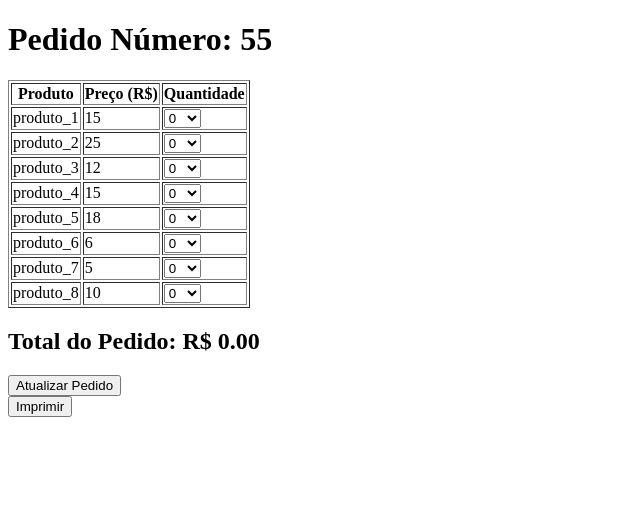
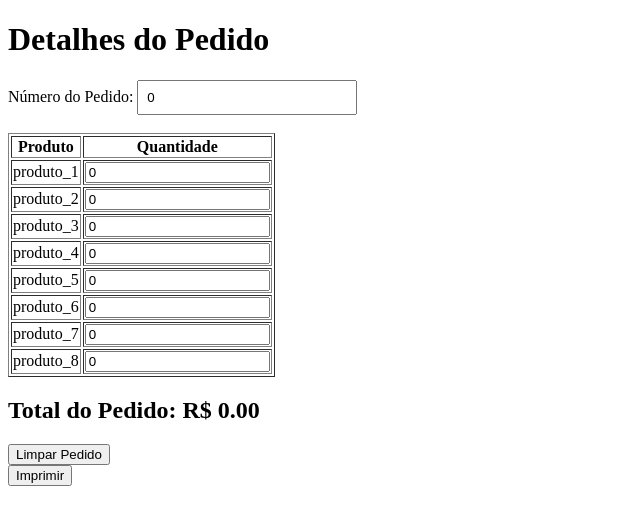
Before and after one commit to paulosandim/feiras-nami, a Flask app: page / in a window 1280 px wide. Shown: the top 525 px of the page, without its empty margins (0-640 px from the left). Run offline with Flask 3, Linux system fonts and the light colour scheme.

Commit message:
atualiza readme e campo de limpar dados

```diff
--- a/app.py
+++ b/app.py
@@ -4,7 +4,7 @@ app = Flask(__name__)
 
 # Dados do pedido
 pedido = {
-    "numero": 55,
+    "numero": 0,
     "produtos": [
         {"nome": "produto_1", "preco": 15, "quantidade": 0},
         {"nome": "produto_2", "preco": 25, "quantidade": 0},
@@ -23,6 +23,9 @@ def calcular_total_pedido():
 @app.route('/', methods=['GET', 'POST'])
 def index():
     if request.method == 'POST':
+        # Atualiza o número do pedido
+        pedido["numero"] = int(request.form.get('numero_pedido', pedido["numero"]))
+
         # Processa as quantidades atualizadas do formulário
         for produto in pedido["produtos"]:
             nome_produto = produto["nome"]
--- a/templates/pedido.html
+++ b/templates/pedido.html
@@ -4,6 +4,12 @@
     <meta charset="UTF-8">
     <meta name="viewport" content="width=device-width, initial-scale=1.0">
     <title>Detalhes do Pedido</title>
+    <style>
+        .input-numero-pedido {
+            width: 200px; /* Define a largura do campo */
+            padding: 8px; /* Opcional: adiciona algum preenchimento */
+        }
+    </style>
     <script>
         function atualizarTotal() {
             let total = 0;
@@ -11,18 +17,26 @@
 
             produtos.forEach(produto => {
                 const preco = parseFloat(produto.dataset.preco);
-                const quantidade = parseInt(produto.querySelector('select').value);
+                const quantidade = parseInt(produto.querySelector('input').value) || 0;
                 total += preco * quantidade;
             });
 
             document.getElementById('total_pedido').innerText = `R$ ${total.toFixed(2)}`;
         }
 
+        function limparPedido() {
+            const inputs = document.querySelectorAll('input[type="number"]');
+            inputs.forEach(input => {
+                input.value = '';
+            });
+            document.getElementById('total_pedido').innerText = 'R$ 0.00';
+        }
+
         document.addEventListener('DOMContentLoaded', () => {
-            const selectElements = document.querySelectorAll('select');
+            const inputElements = document.querySelectorAll('input[type="number"]');
 
-            selectElements.forEach(select => {
-                select.addEventListener('change', atualizarTotal);
+            inputElements.forEach(input => {
+                input.addEventListener('input', atualizarTotal);
             });
 
             // Inicializa o total na primeira carga
@@ -31,13 +45,16 @@
     </script>
 </head>
 <body>
-    <h1>Pedido Número: {{ pedido.numero }}</h1>
+    <h1>Detalhes do Pedido</h1>
     <form action="#" method="post">
+        <label for="numero_pedido">Número do Pedido:</label>
+        <input type="number" id="numero_pedido" name="numero_pedido" min="1" value="{{ pedido.numero }}" class="input-numero-pedido">
+        <br><br>
+
         <table border="1">
             <thead>
                 <tr>
                     <th>Produto</th>
-                    <th>Preço (R$)</th>
                     <th>Quantidade</th>
                 </tr>
             </thead>
@@ -45,20 +62,15 @@
                 {% for produto in pedido.produtos %}
                 <tr data-produto="{{ produto.nome }}" data-preco="{{ produto.preco }}">
                     <td>{{ produto.nome }}</td>
-                    <td>{{ produto.preco }}</td>
                     <td>
-                        <select name="quantidade_{{ produto.nome }}">
-                            {% for i in range(11) %}
-                            <option value="{{ i }}" {% if i == produto.quantidade %}selected{% endif %}>{{ i }}</option>
-                            {% endfor %}
-                        </select>
+                        <input type="number" name="quantidade_{{ produto.nome }}" min="0" value="{{ produto.quantidade }}">
                     </td>
                 </tr>
                 {% endfor %}
             </tbody>
         </table>
         <h2>Total do Pedido: <span id="total_pedido">R$ 0.00</span></h2>
-        <button type="submit">Atualizar Pedido</button>
+        <button type="button" onclick="limparPedido()">Limpar Pedido</button>
     </form>
     <button onclick="window.print()">Imprimir</button>
 </body>
```
Also changed, not shown: README.md, exemplo-planilha.png (added).
